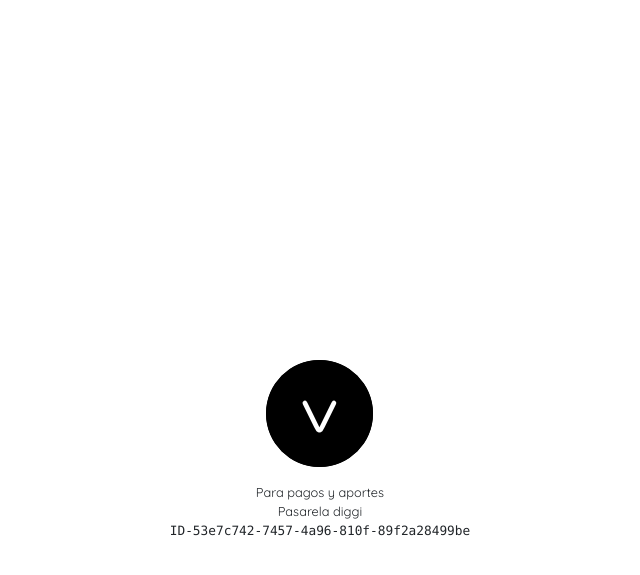
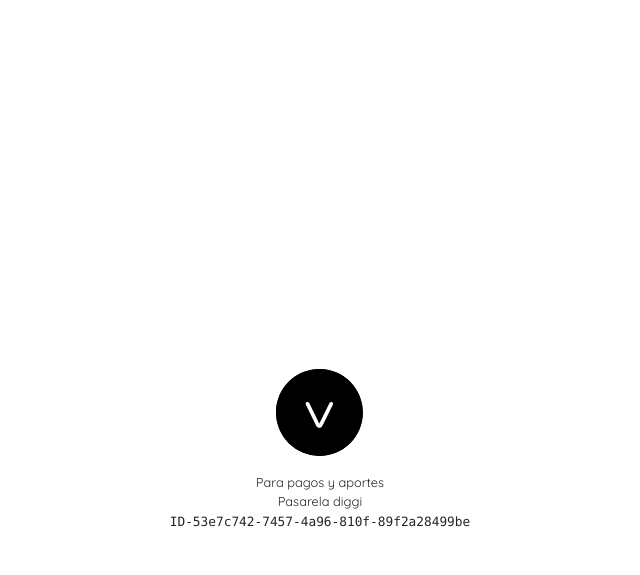
Before and after one commit to veca-git/veca, a Jekyll site: the page built from index.html, in a window 1280 px wide. Shown: the top 575 px of the page, without its empty margins (320-960 px from the left). Built offline with Jekyll 4.4.1, drawn with Linux system fonts in a browser that asks for light colours.

Commit message:
Probando SVG

```diff
--- a/index.html
+++ b/index.html
@@ -10,7 +10,7 @@ title: VECA
 
 
 		<div class="d-flex flex-row p-2">
-			<img src="{{ '/assets/images/logo.png' | relative_url }}" class="img-fluid logo-isotipo" alt="isologo">
+			<img src="{{ '/assets/images/logo.svg' | relative_url }}" class="img-fluid logo-isotipo" alt="isologo">
 		</div>
 
         <div class="d-flex flex-row p-2 text-center">
--- a/pasarela/index.html
+++ b/pasarela/index.html
@@ -5,11 +5,11 @@ title: pasarela
 
 <div class="container d-flex justify-content-center">
 
-	<div class="d-flex flex-column font-quicksand">
+	<div class="d-flex flex-column justify-content-center font-quicksand">
 
 
-		<div class="d-flex flex-row justify-content-center">
-			<img src="{{ '/assets/images/propaganda.png' | relative_url }}" class="img-fluid logo-isotipo justify-content-center" alt="isologo">
+		<div class="d-flex flex-row justify-content-center ">
+			<img src="{{ '/assets/images/propaganda.svg' | relative_url }}" class="img-fluid logo-isotipo">
 		</div>
 
 	<!--
```
Also changed, not shown: assets/images/logo.svg (added), assets/images/propaganda.svg (added).
